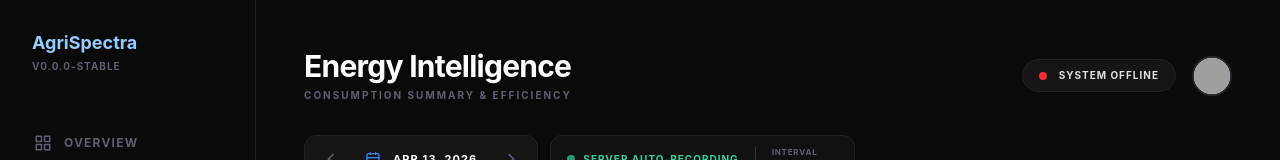
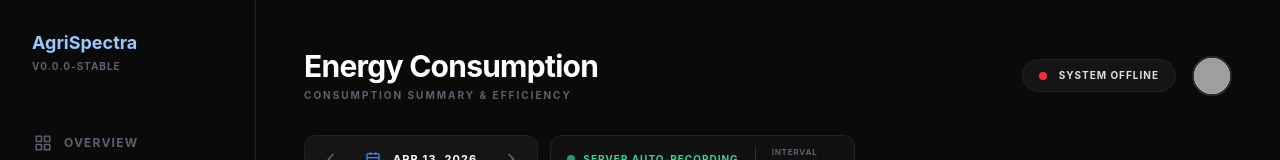
Before and after one commit to downnfalls/agrispectra-dashboard, a React (Vite) app in the folder client/: page /energy in a window 1280 px wide. Shown: the top 160 px of the page. Built offline with nearby package versions, Linux system fonts and the light colour scheme; no server answers; sample sign-in values are in the browser's storage; grey boxes are pictures that could not be loaded.

Commit message:
refactor: update Energy page title and standardize dashboard camera view height

```diff
--- a/client/src/assets/pages/Dashboard.jsx
+++ b/client/src/assets/pages/Dashboard.jsx
@@ -477,7 +477,7 @@ function Dashboard() {
                 {/* Left Column (8) */}
                 <div className="col-span-12 xl:col-span-8 flex flex-col gap-6">
                     {/* Big Image Container (Camera View) */}
-                    <div className="bg-[#151515] rounded-2xl md:rounded-3xl overflow-hidden relative border border-[#222] h-[240px] md:h-[360px] lg:h-[480px] p-1 flex flex-col">
+                    <div className="bg-[#151515] rounded-2xl md:rounded-3xl overflow-hidden relative border border-[#222] h-[480px] p-1 flex flex-col">
                         <div className="relative flex-1 rounded-[1.4rem] overflow-hidden bg-[#1D1A24]">
                             <img src={currentImageUrl} alt="Canopy" className="w-full h-full object-contain absolute inset-0" />
                         </div>
--- a/client/src/assets/pages/Energy.jsx
+++ b/client/src/assets/pages/Energy.jsx
@@ -280,7 +280,7 @@ function Energy() {
             {/* Header */}
             <header className="flex flex-col sm:flex-row justify-between items-start sm:items-center gap-3">
                 <div className="flex flex-col">
-                    <h1 className="text-white text-xl sm:text-3xl font-bold tracking-tight mb-1">Energy Intelligence</h1>
+                    <h1 className="text-white text-xl sm:text-3xl font-bold tracking-tight mb-1">Energy Consumption</h1>
                     <p className="text-[#625D71] text-[10px] font-bold tracking-[0.2em] uppercase">Consumption Summary & Efficiency</p>
                 </div>
                 <div className="flex items-center gap-3 sm:gap-4">
```
